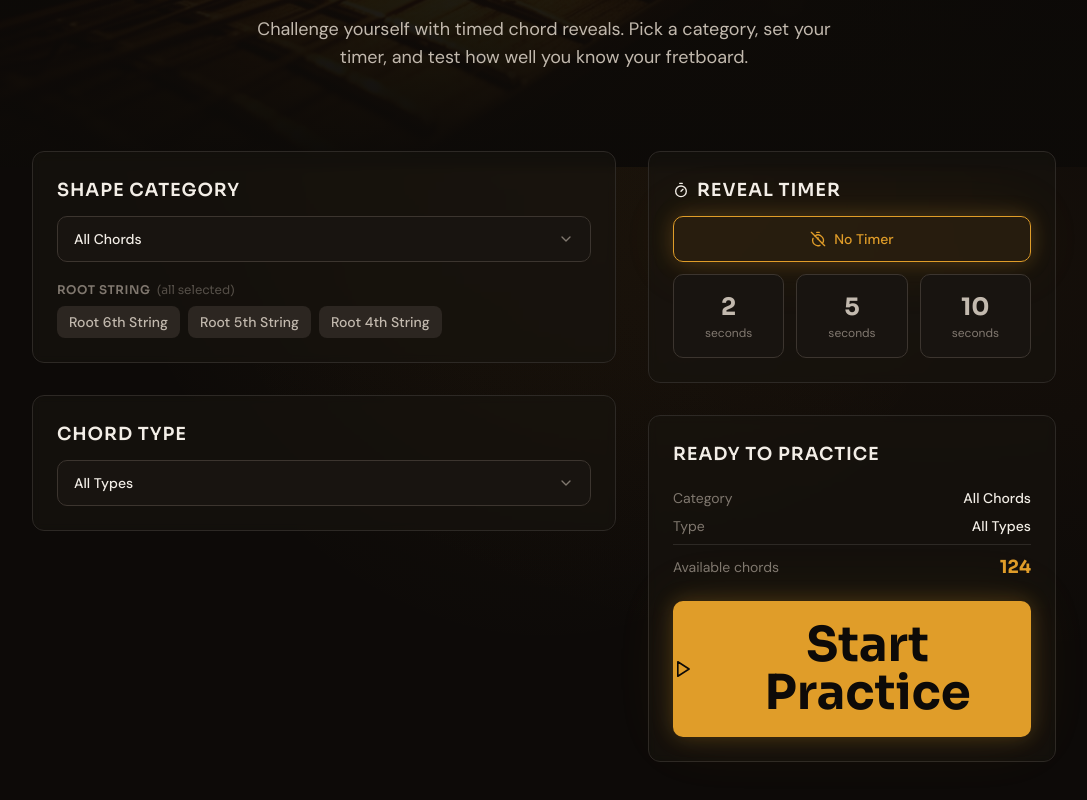
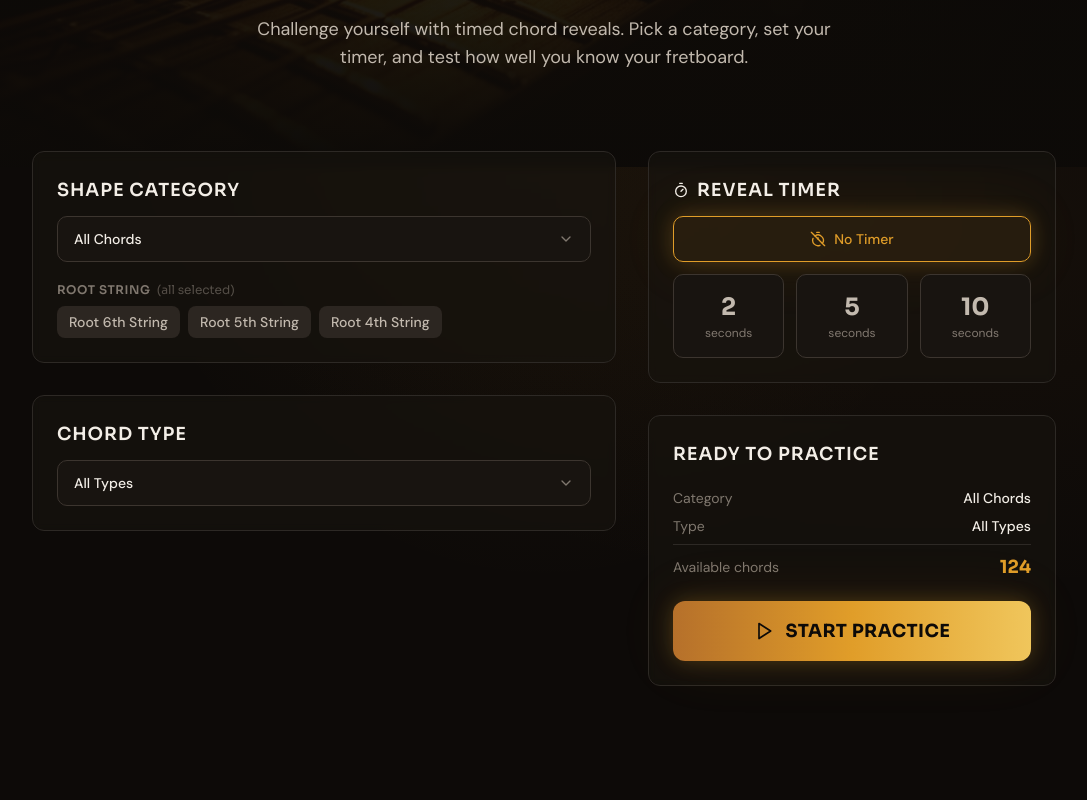
Before and after one commit to randysoller/FretMaster, a React (Vite) app: page / in a window 1280 px wide. Shown: the part 332-1132 px from the top of the page, without its empty margins (96-1183 px from the left). After the commit the page ends 1082 px from the top, so only its background shows below. Built offline with nearby package versions, Linux system fonts and the light colour scheme.

Commit message:
Redesign Start Practice button

```diff
--- a/src/pages/Home.tsx
+++ b/src/pages/Home.tsx
@@ -126,15 +126,18 @@ export default function Home() {
                   onClick={handleStart}
                   disabled={availableCount === 0}
                   className={`
-                    w-full flex items-center justify-center gap-3 rounded-lg py-5 font-display text-5xl font-bold transition-all duration-200
+                    group/btn relative w-full flex items-center justify-center gap-3 rounded-xl py-4 font-display text-lg font-bold tracking-wide uppercase overflow-hidden transition-all duration-200
                     ${availableCount > 0
-                      ? 'bg-[hsl(var(--color-primary))] text-[hsl(var(--bg-base))] hover:bg-[hsl(var(--color-brand))] glow-primary active:scale-[0.98]'
+                      ? 'bg-gradient-to-r from-[hsl(var(--color-brand))] via-[hsl(var(--color-primary))] to-[hsl(var(--color-emphasis))] text-[hsl(var(--bg-base))] glow-primary hover:shadow-[0_0_30px_hsl(var(--color-primary)/0.4),0_0_80px_hsl(var(--color-primary)/0.15)] active:scale-[0.97]'
                       : 'bg-[hsl(var(--bg-surface))] text-[hsl(var(--text-muted))] cursor-not-allowed'
                     }
                   `}
                 >
-                  <Play className="size-5" />
-                  Start Practice
+                  {availableCount > 0 && (
+                    <span className="absolute inset-0 bg-gradient-to-r from-transparent via-white/10 to-transparent -translate-x-full group-hover/btn:translate-x-full transition-transform duration-700 ease-in-out" />
+                  )}
+                  <Play className="size-5 transition-transform duration-200 group-hover/btn:scale-110" />
+                  <span className="relative">Start Practice</span>
                 </button>
               </div>
             </div>
```
